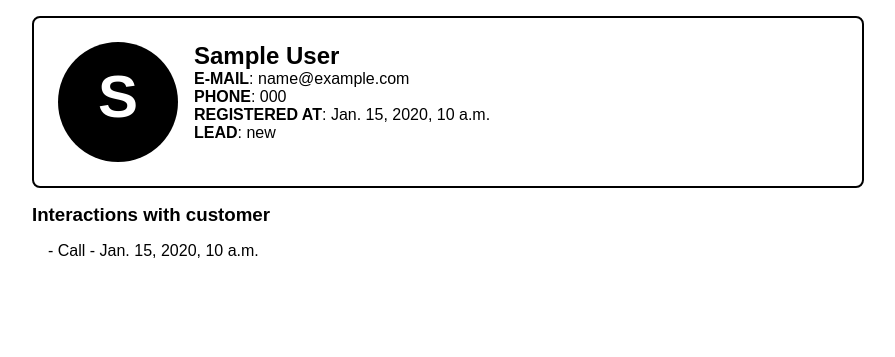
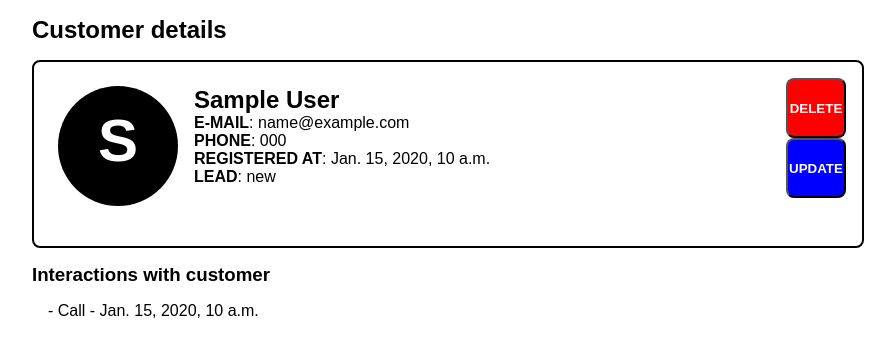
Before and after one commit to yuriteixeirac/solo-crm, a Django app: page /customer/1/ in a window 1280 px wide. Shown: the part 66-423 px from the top of the page, without its empty margins (192-1087 px from the left). Run offline with Django 5.2, Linux system fonts and the light colour scheme; tables that the repository leaves empty hold one stand-in row (values such as "Sample post").

Commit message:
basic add and update functionality

```diff
--- a/customer/static/css/customer-detail.css
+++ b/customer/static/css/customer-detail.css
@@ -5,15 +5,17 @@ main a {
 
 #customer {
     display: flex;
-    gap: 1rem;
+    justify-content: space-between;
     border: 2px solid black;
-    padding: 1.5rem;
     border-radius: 8px;
-    margin-bottom: 1rem;
+    margin: 1rem 0;
 }
 
 #customer-info {
-    padding: 0 1.5rem;
+    display: flex;
+    gap: 1rem;
+    padding: 1.5rem;
+    margin-bottom: 1rem;
 }
 
 #customer-icon {
@@ -33,3 +35,26 @@ main a {
     padding: 0.5rem 1rem;
     border-radius: 8px;
 }
+
+#customer-actions {
+    display: flex;
+    align-items: center;
+    flex-direction: column;
+    padding: 1rem;
+}
+
+#customer-actions form button {
+    width: 60px;
+    height: 60px;
+    color: white;
+    font-weight: 800;
+    border-radius: 8px;
+}
+
+#customer-actions #delete {
+    background-color: red;
+}
+
+#customer-actions #update {
+    background-color: blue;
+}
--- a/customer/static/css/customer-form.css
+++ b/customer/static/css/customer-form.css
@@ -10,3 +10,7 @@ form input {
 button {
     width: 98%;
 }
+
+#form-errors {
+    padding: 0.5rem 0;
+}
--- a/customer/templates/customer/customer-detail.html
+++ b/customer/templates/customer/customer-detail.html
@@ -7,29 +7,48 @@
 {% endblock %}
 
 {% block content %}
+    <h2>Customer details</h2>
     <div id="customer">
+        <div id="customer-info">
             <div id="customer-icon">
                 <h2>{{ customer.name.0 }}</h2>
             </div>
+
             <div id="customer-details">
                 <h2>{{ customer.name }}</h2>
+
                 {% if customer.email %}
                     <p><strong>E-MAIL</strong>: {{ customer.email }}</p>
                 {% endif %}
+
                 {% if customer.number %}
                     <p><strong>PHONE</strong>: {{ customer.number }}</p>
                 {% endif %}
+
                 <p><strong>REGISTERED AT</strong>: {{ customer.created_at }}</p>
                 <p><strong>LEAD</strong>: {{ customer.lead_state }}</p>
             </div>
         </div>
 
+        <div id="customer-actions">
+            <form action="/customer/delete/{{ customer.id }}" method="GET">
+                <button id="delete" type="submit">DELETE</button>
+            </form>
+            <form action="/customer/update/{{ customer.id }}">
+                <button id="update" type="submit">UPDATE</button>
+            </form>
+        </div>
+    </div>
+
+    {% if interactions %}
         <div id="interactions">
             <h3>Interactions with customer</h3>
+
             <ul>
                 {% for interaction in interactions %}
                     <li id="interaction">- {{ interaction.contact_type.capitalize }} - {{ interaction.created_at }}</li>
                 {% endfor %}
             </ul>
         </div>
+    {% endif %}
 {% endblock %}
--- a/customer/urls.py
+++ b/customer/urls.py
@@ -1,9 +1,11 @@
 from django.urls import path
-from customer.views import detail_customer, list_customers, add_customer
+from customer.views import *
 
 
 urlpatterns = [
+    path('delete/<int:id>', delete_customer, name='delete-customer'),
+    path('update/<int:id>', update_customer, name='update-customer'),
     path('<int:id>/', detail_customer, name='detail-customer'),
     path('add/', add_customer, name='add-customer'),
-    path('', list_customers, name='list-customers')
+    path('', list_customers, name='list-customers'),
 ]
--- /dev/null
+++ b/customer/validators/__init__.py
@@ -0,0 +1 @@
+from customer.validators.number_validator import NumberValidator
--- a/customer/views/customer.py
+++ b/customer/views/customer.py
@@ -1,5 +1,6 @@
+from django.shortcuts import render, redirect, get_object_or_404
+from django.contrib import messages
 from customer.models import Customer, Interaction
-from django.shortcuts import render, redirect, get_object_or_404
 from customer.forms import CustomerForm
 
 
@@ -23,22 +24,55 @@ def list_customers(request):
 
 def add_customer(request):
     if request.method == 'GET':
-        return render(request, 'customer/add-customer.html', context={
+        return render(request, 'customer/customer-form.html', context={
+            'action': '/add/',
             'form': CustomerForm()
         })
 
     form = CustomerForm(request.POST)
 
     if not form.is_valid():
-        return render(request, 'customer/add-customer.html', context={
-            'form': CustomerForm()
+        for _, error in form.errors.items():
+            messages.add_message(request, messages.ERROR, error)
+
+        return render(request, 'customer/customer-form.html', context={
+            'action': '/add/',
+            'form': CustomerForm(),
+            'messages': messages.get_messages(request),
         })
 
-    # Validar número dentro do forms
-
-    customer = form.save(commit=False)
-    customer.name = customer.name.title()
-
-    customer.save()
+    form.save()
 
     return redirect('/customer')
+
+
+def delete_customer(request, id: int):
+    customer = get_object_or_404(Customer, pk=id)
+    customer.delete()
+
+    return redirect('/customer/')
+
+
+def update_customer(request, id: int):
+    customer = get_object_or_404(Customer, pk=id)
+    if request.method == 'GET':
+        return render(request, 'customer/customer-form.html', context={
+                'form': CustomerForm(customer.__dict__),
+                'action': f'/update/{id}',
+                'messages': messages.get_messages(request),
+            })
+
+    form = CustomerForm(request.POST, instance=customer)
+    if not form.is_valid():
+        for _, error in form.errors.items():
+            messages.add_message(request, messages.ERROR, error)
+
+        return render(request, 'customer/customer-form.html', context={
+                'form': form,
+                'action': f'/update/{id}',
+                'messages': messages.get_messages(request),
+            })
+
+    form.save()
+
+    return redirect('/customer/')
```
Also changed, not shown: customer/forms/customer.py (+13 -0 lines), customer/templates/customer/customer-form.html (renamed from customer/templates/customer/add-customer.html, +8 -1 lines), customer/templates/customer/customer-list.html (+15 -0 lines), customer/validators/number_validator.py (added, +12 -0 lines). Lines whose indentation alone changed are shown as unchanged.
